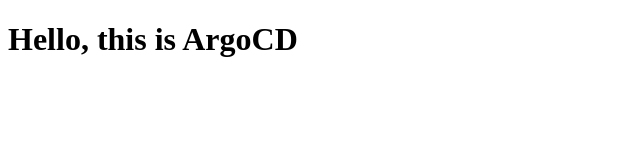
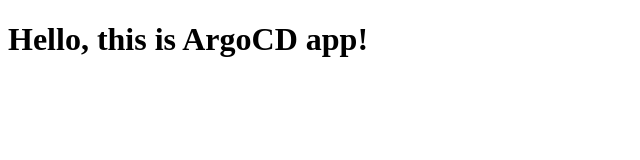
Before and after one commit to andreedd/argogitops-app, a plain HTML site: page index.html in a window 1280 px wide. Shown: the whole page, without its empty margins (0-640 px from the left). Drawn offline with Linux system fonts and the light colour scheme.

Commit message:
update ci and kustomize

```diff
--- a/index.html
+++ b/index.html
@@ -1 +1 @@
-<!DOCTYPE html><html><head><title>Custom ARGO Message</title></head><body><h1>Hello, this is ArgoCD</h1></body></html>
+<!DOCTYPE html><html><head><title>Custom ARGO Message</title></head><body><h1>Hello, this is ArgoCD app!</h1></body></html>
```
Also changed, not shown: 2 other files.
